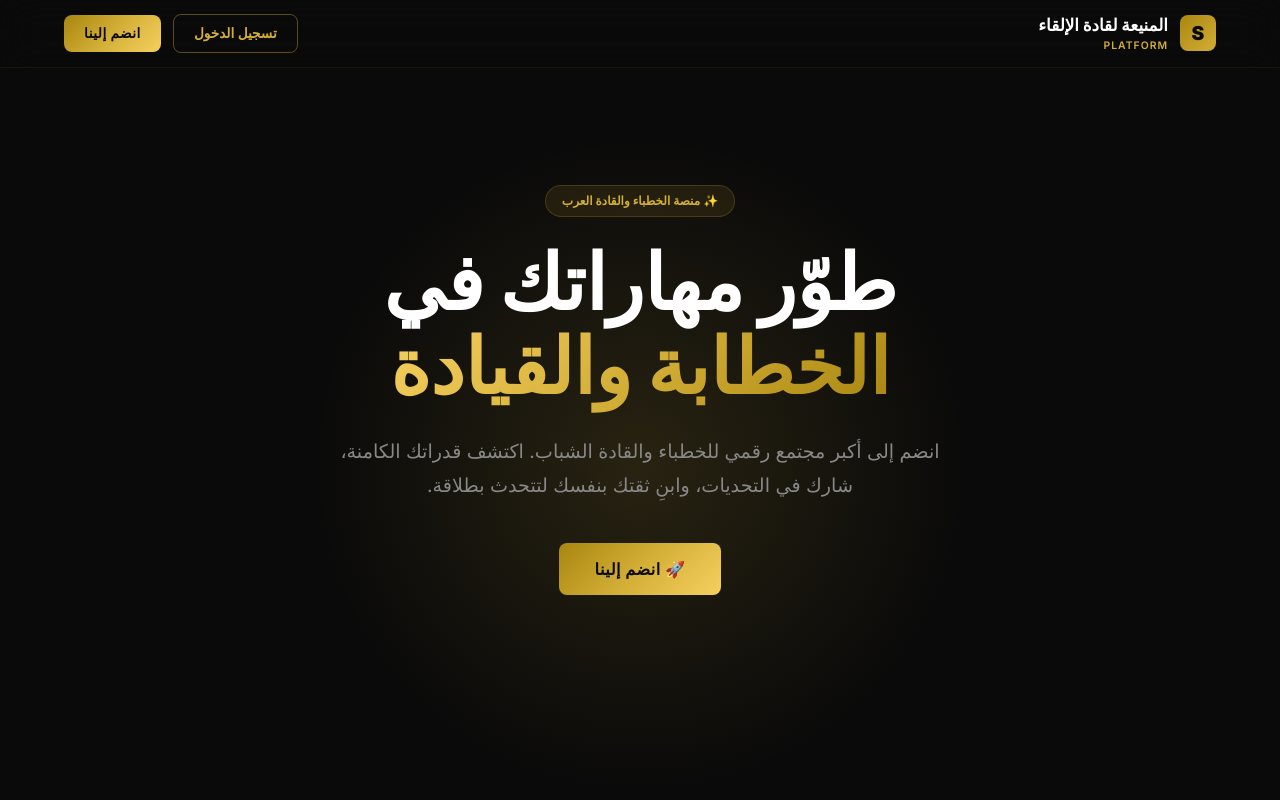
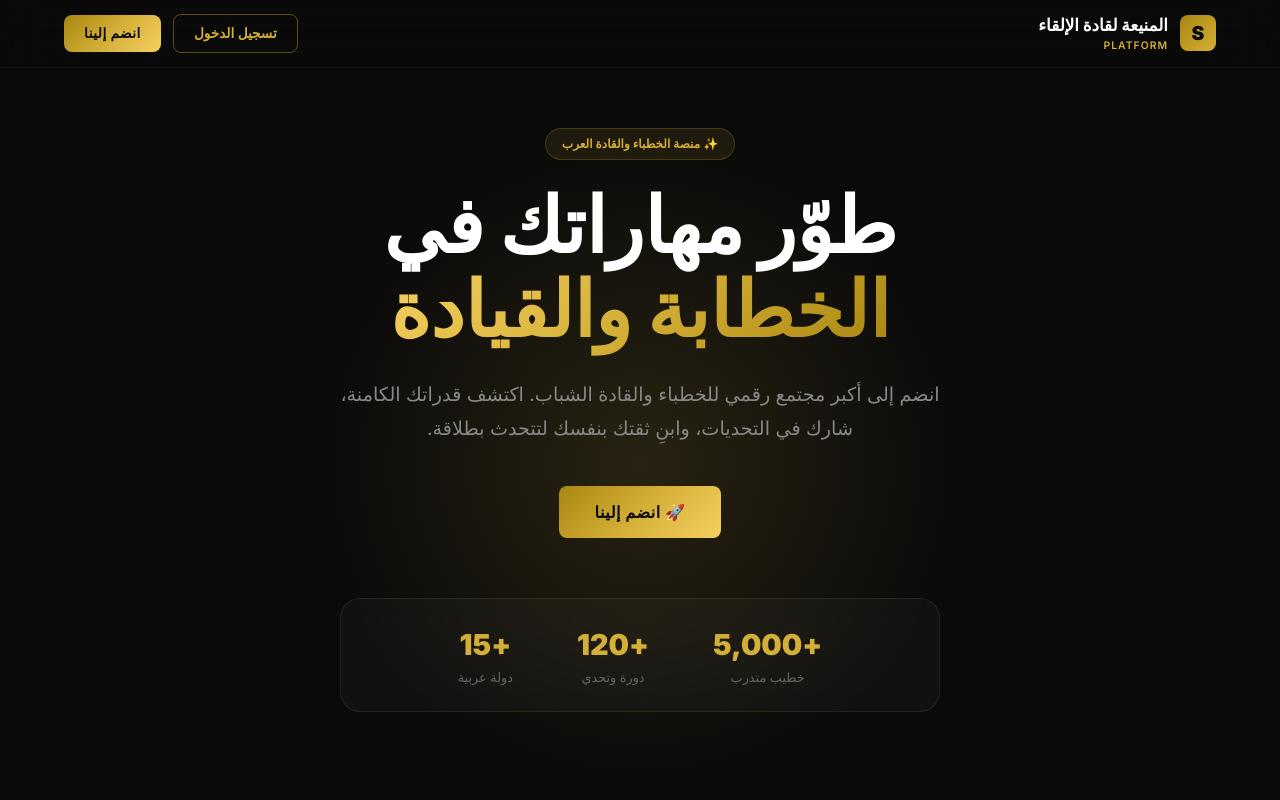
Before and after one commit to houssamamargrp3-ops/voiceleaders, a Next.js app: page / in a window 1280 px wide. Shown: the top 800 px of the page. Built offline with nearby package versions, Linux system fonts and the light colour scheme; no server answers.

Commit message:
Revert "style: remove stats section from landing page"
This reverts commit 026738dc431e4eed145b6aed930c4c151ad41633.

```diff
--- a/src/app/page.tsx
+++ b/src/app/page.tsx
@@ -25,7 +25,11 @@ export default async function LandingPage() {
     },
   ];
 
-
+  const stats = [
+    { value: '+5,000', label: 'خطيب متدرب' },
+    { value: '+120', label: 'دورة وتحدي' },
+    { value: '+15', label: 'دولة عربية' },
+  ];
 
   return (
     <div style={{ background: '#0A0A0A', minHeight: '100vh', overflowX: 'hidden', color: '#fff' }}>
@@ -127,7 +131,21 @@ export default async function LandingPage() {
             )}
           </div>
 
-
+          {/* Stats Row */}
+          <div style={{
+            display: 'flex', gap: 24, flexWrap: 'wrap', justifyContent: 'center',
+            padding: '24px 40px',
+            background: 'rgba(255,255,255,0.03)',
+            border: '1px solid rgba(212,175,55,0.12)',
+            borderRadius: 20, backdropFilter: 'blur(10px)',
+          }}>
+            {stats.map((s, i) => (
+              <div key={i} style={{ textAlign: 'center', padding: '0 20px' }}>
+                <div style={{ fontSize: '1.8rem', fontWeight: 900, color: '#D4AF37' }}>{s.value}</div>
+                <div style={{ fontSize: '0.8rem', color: '#666', marginTop: 2 }}>{s.label}</div>
+              </div>
+            ))}
+          </div>
         </div>
       </section>
 
```
